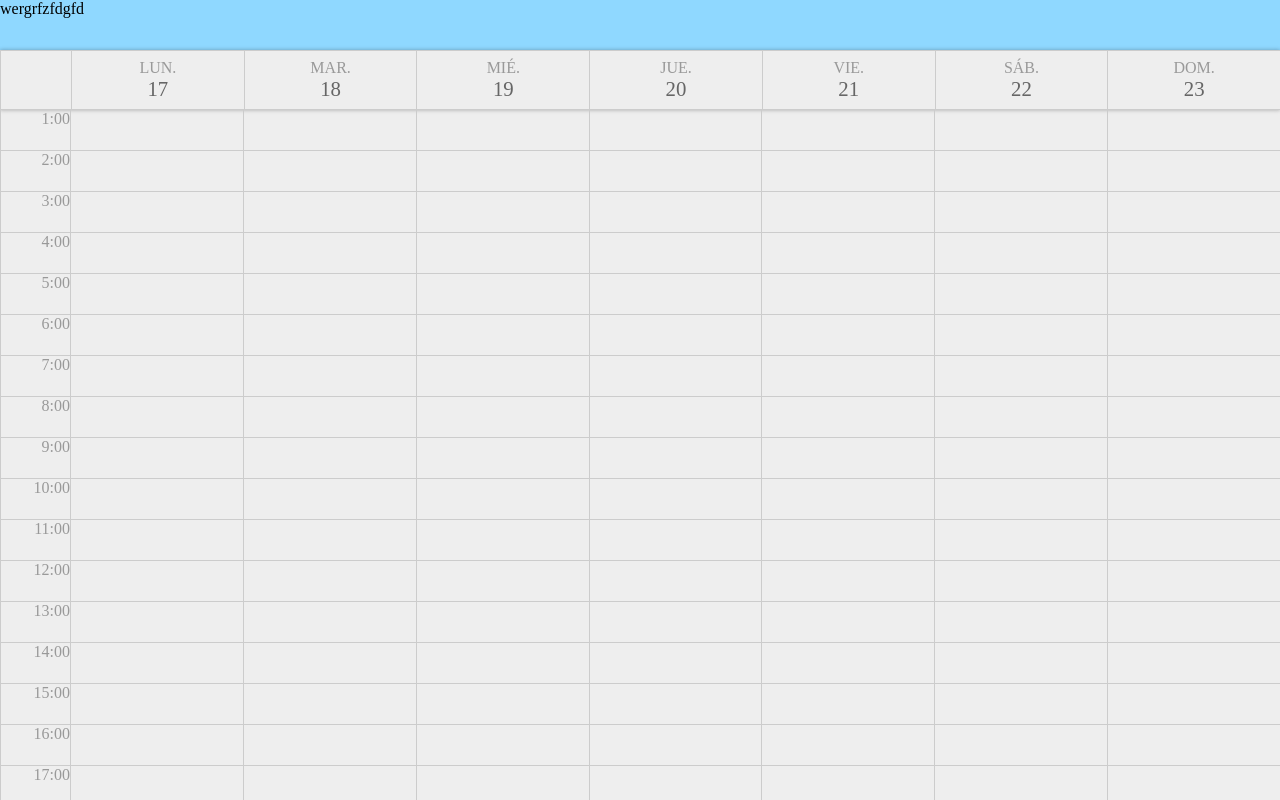
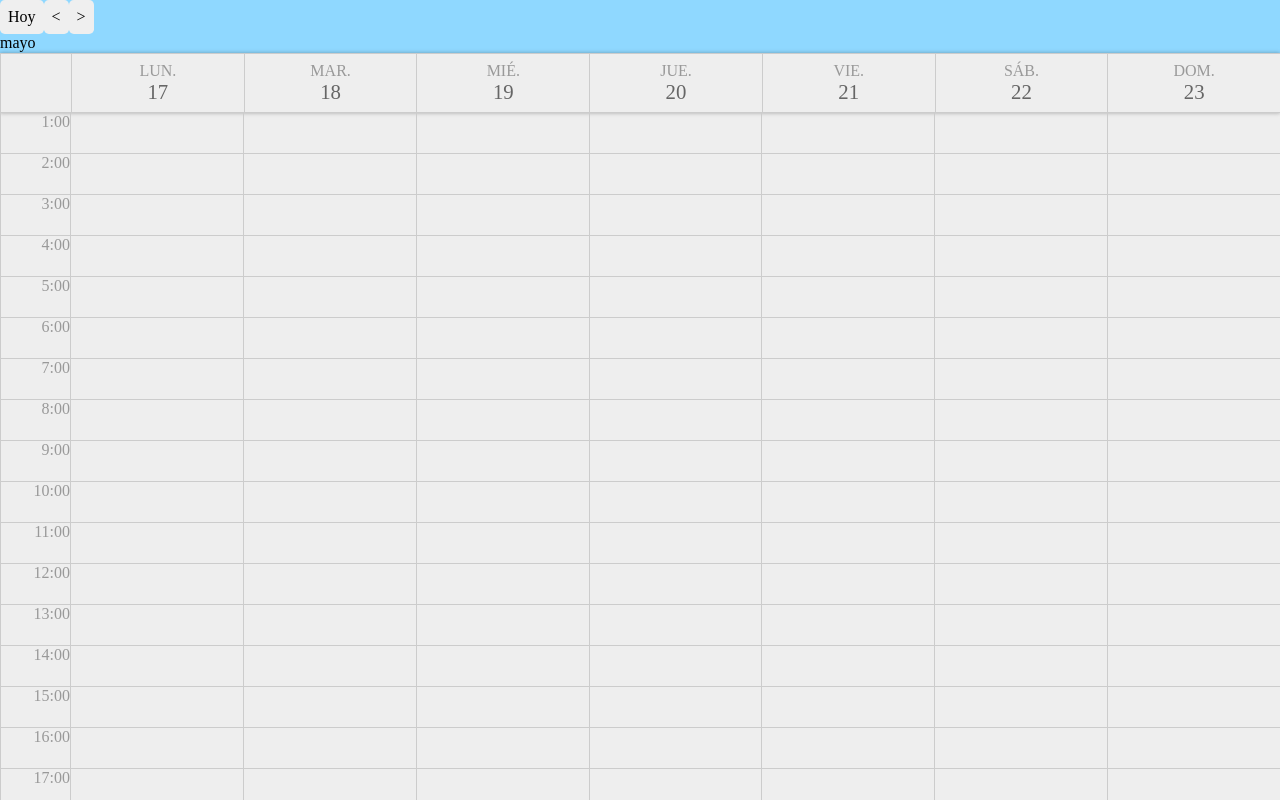
Before and after one commit to tlacalv/agenda, a React (Create React App) app: page / in a window 1280 px wide. Shown: the top 800 px of the page. Built offline with nearby package versions, Linux system fonts and the light colour scheme.

Commit message:
Implemented functionality to change weeks and jump to today

```diff
--- a/src/components/Agenda/Agenda.js
+++ b/src/components/Agenda/Agenda.js
@@ -1,10 +1,24 @@
 import React, { useEffect, useState } from "react";
 import buildAgenda from "./build";
+import dayjs from 'dayjs'
 
 const hours = [
   1, 2, 3, 4, 5, 6, 7, 8, 9, 10, 11, 12, 13, 14, 15, 16, 17, 18, 19, 20, 21,
   22, 23,
 ];
+function getMonth(date) {
+  return date.format('MMMM')
+}
+function setToday(setDate) {
+  setDate(dayjs())
+}
+function previousWeek(date, setDate) {
+  setDate(date.startOf('week').subtract(1, 'week'))
+}
+function nextWeek(date, setDate) {
+  setDate(date.startOf('week').add(1, 'week'))
+
+}
 export default function Calendar({ date, setDate }) {
   const [week, setWeek] = useState([]);
   useEffect(() => {
@@ -13,7 +27,14 @@ export default function Calendar({ date, setDate }) {
   console.log(week);
   return (
     <div className="agenda">
-      <div className="tools">wergrfzfdgfd</div>
+      <div className="tools">
+        <div className="controls">
+          <button onClick={()=>setToday(setDate)}>Hoy</button>
+          <button onClick={()=>previousWeek(date, setDate)}>{'<'}</button>
+          <button onClick={()=>nextWeek(date, setDate)}>{'>'}</button>
+        </div>
+        <div className="month">{getMonth(date)}</div>
+      </div>
       <div className="week">
         <div className="header">
           <div className="space">
--- a/src/components/Agenda/index.css
+++ b/src/components/Agenda/index.css
@@ -84,3 +84,13 @@
   display: flex;
   justify-content: flex-end;
 }
+
+.tools {
+
+}
+.tools button {
+  border: none;
+  padding: .5rem;
+  border-radius: .3rem;
+  cursor: pointer;
+}
```
